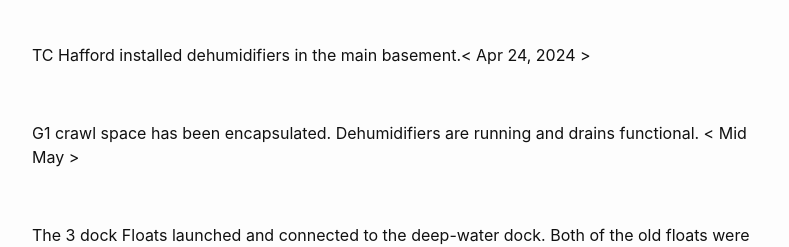
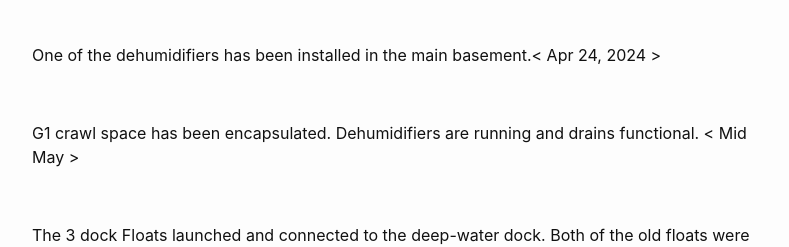
Before and after one commit to rsabec/merritthouse, a Jekyll site: the page built from _posts/2024-06-03-PorchCompletedUpdate.markdown, in a window 1280 px wide. Shown: the part 764-1011 px from the top of the page, without its empty margins (238-1027 px from the left). Built offline with Jekyll 4.4.1, drawn with Linux system fonts in a browser that asks for light colours.

Commit message:
>One of the dehumidifiers has been installed
>One of the dehumidifiers has been installed

```diff
--- a/_posts/2024-06-03-PorchCompletedUpdate.markdown
+++ b/_posts/2024-06-03-PorchCompletedUpdate.markdown
@@ -13,7 +13,7 @@ categories: merritthouse update
 <iframe src="https://drive.google.com/file/d/1tNAsSPOURsK8Gv77LlLbvqTy6if-gXzB/preview" width="640" height="480" allow="autoplay"></iframe>
 <br>
 
-<p>TC Hafford installed dehumidifiers in the main basement.< Apr 24, 2024 ></p>
+<p>One of the dehumidifiers has been installed in the main basement.< Apr 24, 2024 ></p>
 <br>
 <p>G1 crawl space has been encapsulated. Dehumidifiers are running and drains functional. < Mid May ></p>
 <br>
```
